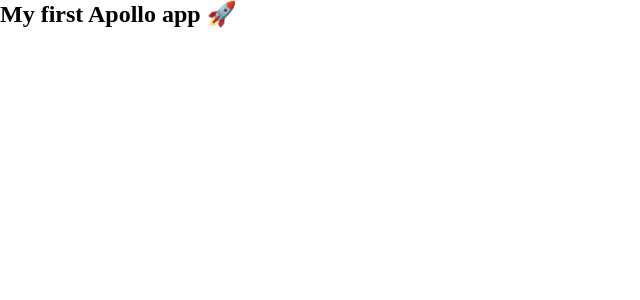
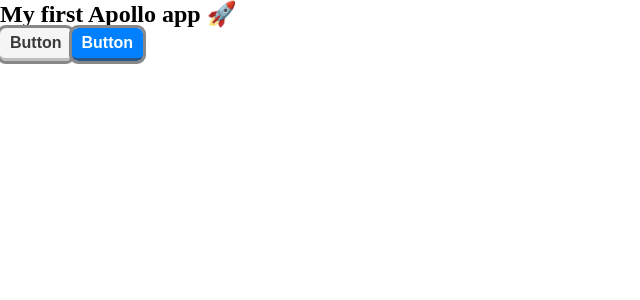
Before and after one commit to elVengador/kimche-challenge, a React (Vite) app: page / in a window 1280 px wide. Shown: the top 300 px of the page, without its empty margins (0-640 px from the left). Built offline with nearby package versions, Linux system fonts and the light colour scheme.

Commit message:
feat: button implementation task #4

```diff
--- a/package.json
+++ b/package.json
@@ -13,7 +13,8 @@
     "@apollo/client": "^3.6.2",
     "graphql": "^16.5.0",
     "react": "^18.0.0",
-    "react-dom": "^18.0.0"
+    "react-dom": "^18.0.0",
+    "styled-components": "^5.3.5"
   },
   "devDependencies": {
     "@commitlint/cli": "^16.2.4",
@@ -22,6 +23,7 @@
     "@graphql-codegen/typescript": "^2.4.11",
     "@types/react": "^18.0.0",
     "@types/react-dom": "^18.0.0",
+    "@types/styled-components": "^5.1.25",
     "@typescript-eslint/eslint-plugin": "^5.23.0",
     "@typescript-eslint/parser": "^5.23.0",
     "@vitejs/plugin-react": "^1.3.0",
--- /dev/null
+++ b/src/components/Button/Button.tsx
@@ -0,0 +1,64 @@
+import React from 'react'
+import styled from "styled-components";
+import { colors, fonts } from '../../properties.styles';
+
+type StateButton = 'DEFAULT' | 'ACTIVE' | 'DISABLED'
+
+interface ButtonProps {
+    text: string,
+    onClick: () => void
+    title?: string,
+    stateButton?: StateButton,
+
+}
+
+export const Button = ({ text, onClick, title, stateButton = 'DEFAULT' }: ButtonProps) => {
+
+    const Button = styled.button<{ stateButton: StateButton }>`
+        width: inherit;
+        padding: 6px 10px;
+        border: none;
+        border-bottom: solid 3px #acacacbd;
+        border-radius: 6px;
+        outline: solid 3px ${colors.secondary};
+        color: ${colors.foreground};
+        background: ${colors.background};
+        font-size: ${fonts.fontMD};
+        font-weight: ${fonts.fontWeight600};
+        text-align: center;
+        cursor: pointer;
+        transition: 0.5s;
+        &:hover,&:active,&:focus{
+            outline: solid 3px ${colors.primary};
+        }
+    `
+
+    const ButtonActive = styled(Button)`
+        background: ${colors.primary};
+        color: ${colors.tertiary};
+        border-bottom: solid 3px #4040409f;
+        &:hover,&:active,&:focus{
+            outline: solid 3px ${colors.primary};
+        }
+    `
+
+    // aca podemos seguir extendiendo los diferentes estados de los botones
+    // como DISABLED
+
+    if (stateButton === 'ACTIVE') {
+        return <ButtonActive
+            stateButton='ACTIVE'
+            title={title}
+            onClick={onClick}
+        >
+            {text}
+        </ButtonActive>
+    }
+    return <Button
+        stateButton={stateButton}
+        title={title}
+        onClick={onClick}
+    >
+        {text}
+    </Button>
+}
--- a/src/main.tsx
+++ b/src/main.tsx
@@ -6,6 +6,7 @@ import {
   ApolloProvider,
 } from "@apollo/client";
 import './index.css'
+import { Button } from './components/Button/Button';
 
 const client = new ApolloClient({
   uri: 'https://countries.trevorblades.com/',
@@ -27,6 +28,8 @@ const run = () => {
             🚀
           </span>
         </h2>
+        <Button text='Button' onClick={() => { console.log('click in default button') }} />
+        <Button text='Button' stateButton='ACTIVE' onClick={() => { console.log('active button') }} />
 
       </ApolloProvider>
     </React.StrictMode>
--- /dev/null
+++ b/src/properties.styles.ts
@@ -0,0 +1,17 @@
+export const colors = {
+    primary: '#0080FF',
+    secondary: '#888888',
+    tertiary: '#FFFFFF',
+    foreground: '#3A3A3A',
+    background: '#F5F5F5'
+}
+
+export const fonts = {
+    fontXS: '10px',
+    fontSM: '14px',
+    fontMD: '16px',
+    fontLG: '24px',
+    fontXL: '36px',
+    fontWeight300: '300',
+    fontWeight600: '600',
+}
```
Also changed, not shown: 1 other file (tests, documents, lock files or other folders).
